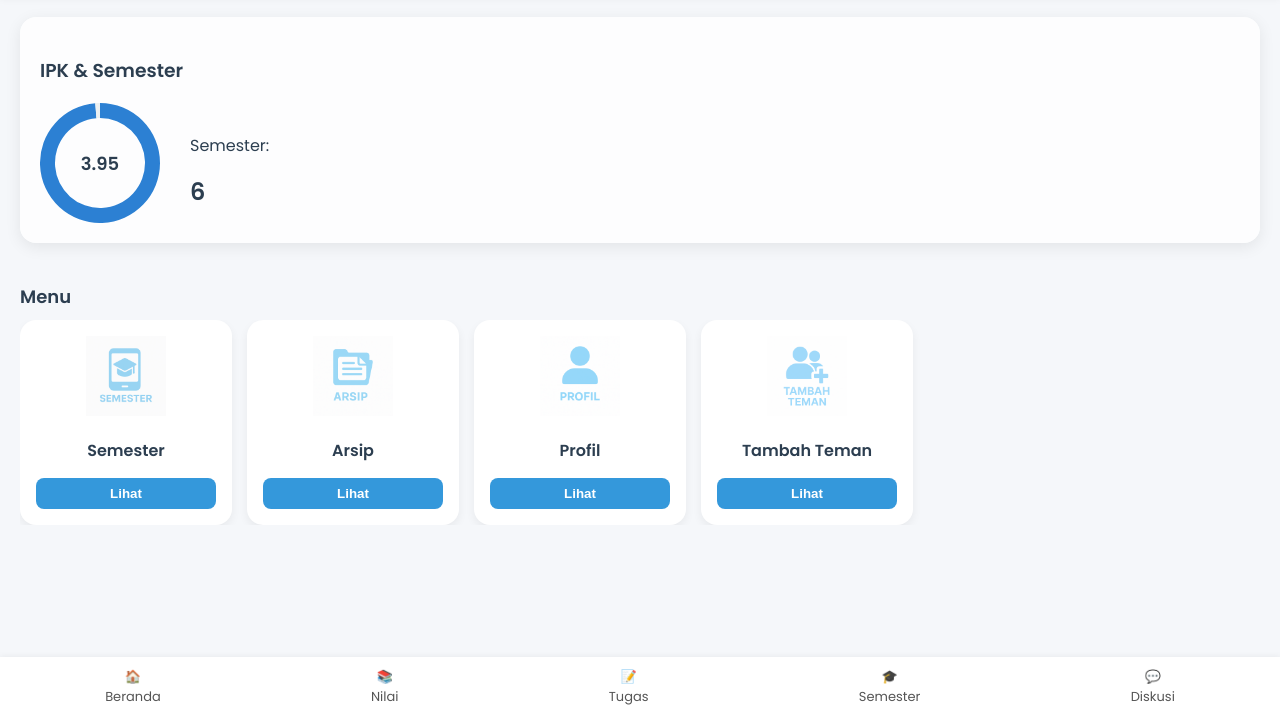
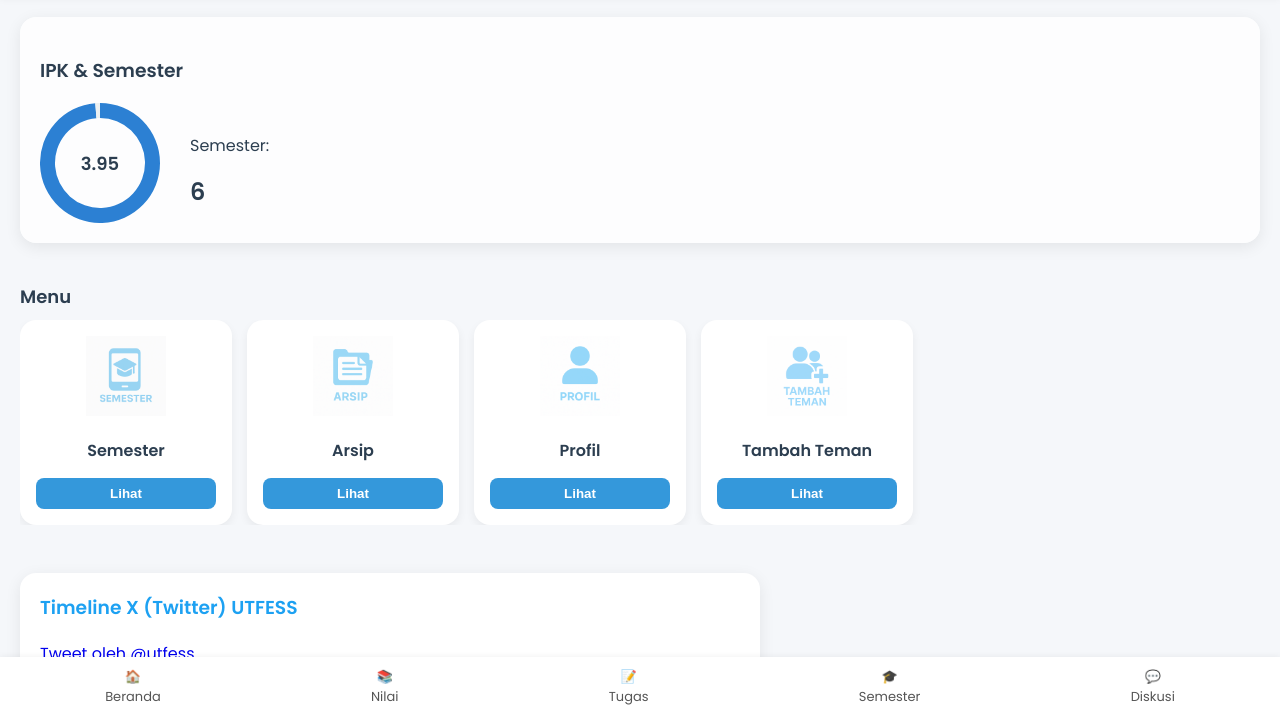
Before and after one commit to Noval92/ediska-frontend, a plain HTML site: page dashboard.html in a window 1280 px wide. Shown: the part 83-800 px from the top of the page. Drawn offline with nearby package versions, Linux system fonts and the light colour scheme.

Commit message:
feat: embed timeline X (Twitter) @utfess di dashboard

```diff
--- a/dashboard.html
+++ b/dashboard.html
@@ -100,6 +100,19 @@
       font-weight: bold;
       cursor: pointer;
     }
+    /* Timeline X card custom */
+    .twitter-card {
+      background: #fff;
+      border-radius: 16px;
+      padding: 20px;
+      box-shadow: 0 4px 16px rgba(0,0,0,0.08);
+      margin: 28px 20px 20px;
+      max-width: 700px;
+    }
+    .twitter-card h3 {
+      margin-top: 0;
+      color: #1da1f2;
+    }
     footer {
       position: fixed;
       bottom: 0;
@@ -170,6 +183,13 @@
     </div>
   </div>
 
+  <!-- Timeline X (Twitter) akun UTFESS -->
+  <div class="twitter-card">
+    <h3>Timeline X (Twitter) UTFESS</h3>
+    <a class="twitter-timeline" data-height="450" href="https://x.com/utfess?ref_src=twsrc%5Etfw">Tweet oleh @utfess</a>
+    <script async src="https://platform.twitter.com/widgets.js" charset="utf-8"></script>
+  </div>
+
   <footer>
     <a href="dashboard.html">🏠<br>Beranda</a>
     <a href="nilai.html">📚<br>Nilai</a>
```
